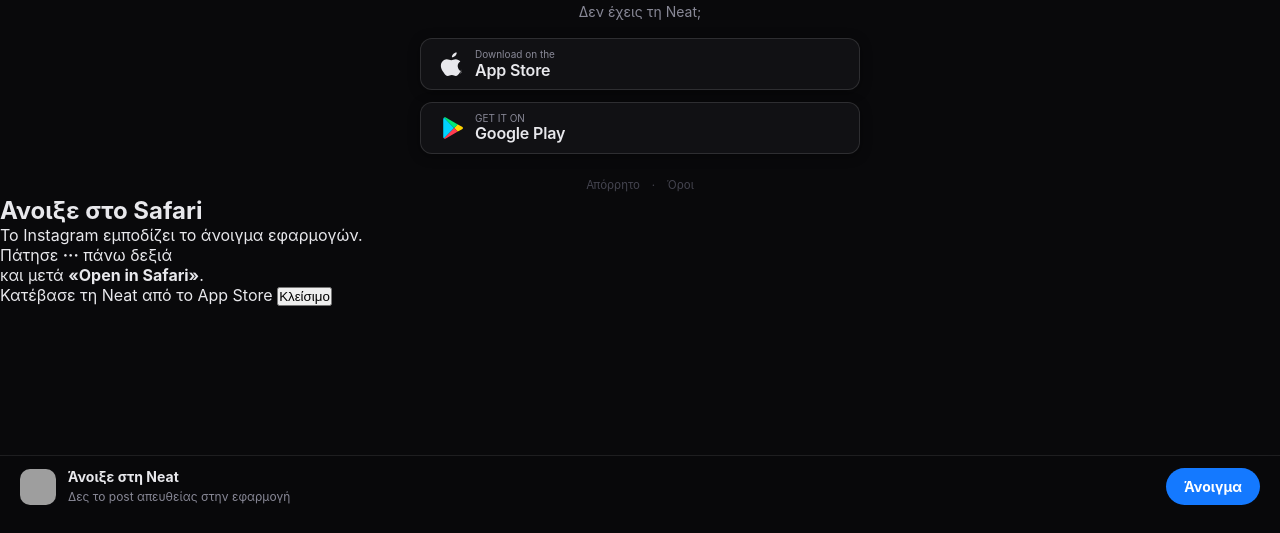
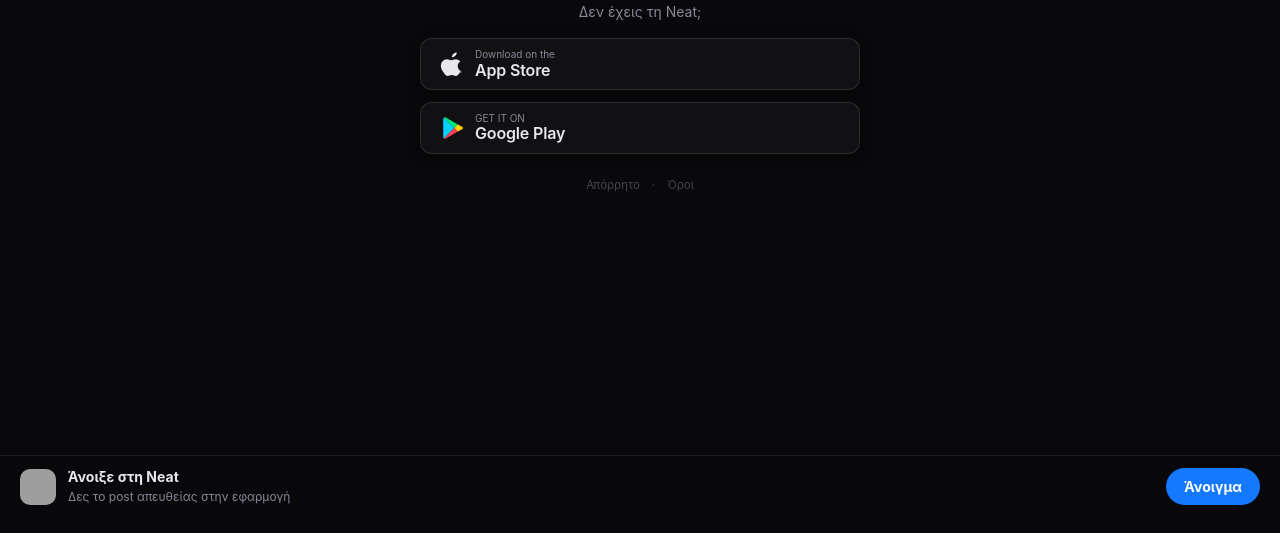
Before and after one commit to rrizos/neatbackend, a Django app: template web/templates/web/post.html in a window 1280 px wide. Shown: the part 267-800 px from the top of the page. Run offline with Django 5.2, Linux system fonts and the light colour scheme; the template is opened without the code that fills it, so the values that code supplies are empty; grey boxes are pictures that could not be loaded.

Commit message:
Remove leftover Open-in-Safari overlay fragment from post.html

```diff
--- a/web/templates/web/post.html
+++ b/web/templates/web/post.html
@@ -420,18 +420,5 @@ function openInApp() {
 }
 </script>
 
-    <h2>&#913;&#957;&#959;&#953;&#958;&#949; &#963;&#964;&#959; Safari</h2>
-    <p>
-      &#932;&#959; Instagram &#949;&#956;&#960;&#959;&#948;&#943;&#950;&#949;&#953; &#964;&#959; &#940;&#957;&#959;&#953;&#947;&#956;&#945; &#949;&#966;&#945;&#961;&#956;&#959;&#947;&#974;&#957;.<br>
-      &#928;&#940;&#964;&#951;&#963;&#949; <strong>&middot;&middot;&middot;</strong> &#960;&#940;&#957;&#969; &#948;&#949;&#958;&#953;&#940;<br>
-      &#954;&#945;&#953; &#956;&#949;&#964;&#940; <strong>&laquo;Open in Safari&raquo;</strong>.
-    </p>
-    <div class="hint-btns">
-      <a href="{{ app_store_url }}" class="hint-store-btn">&#922;&#945;&#964;&#941;&#946;&#945;&#963;&#949; &#964;&#951; Neat &#945;&#960;&#972; &#964;&#959; App Store</a>
-      <button onclick="closeHint()" class="hint-close">&#922;&#955;&#949;&#943;&#963;&#953;&#956;&#959;</button>
-    </div>
-  </div>
-</div>
-
 </body>
 </html>
```
